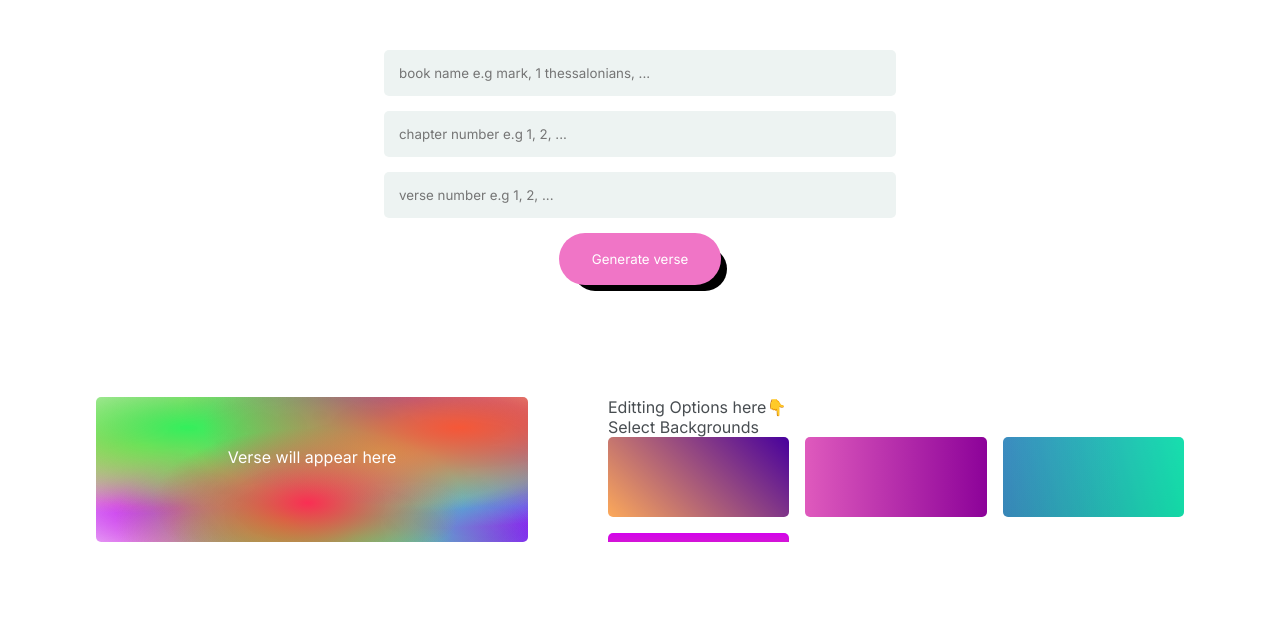
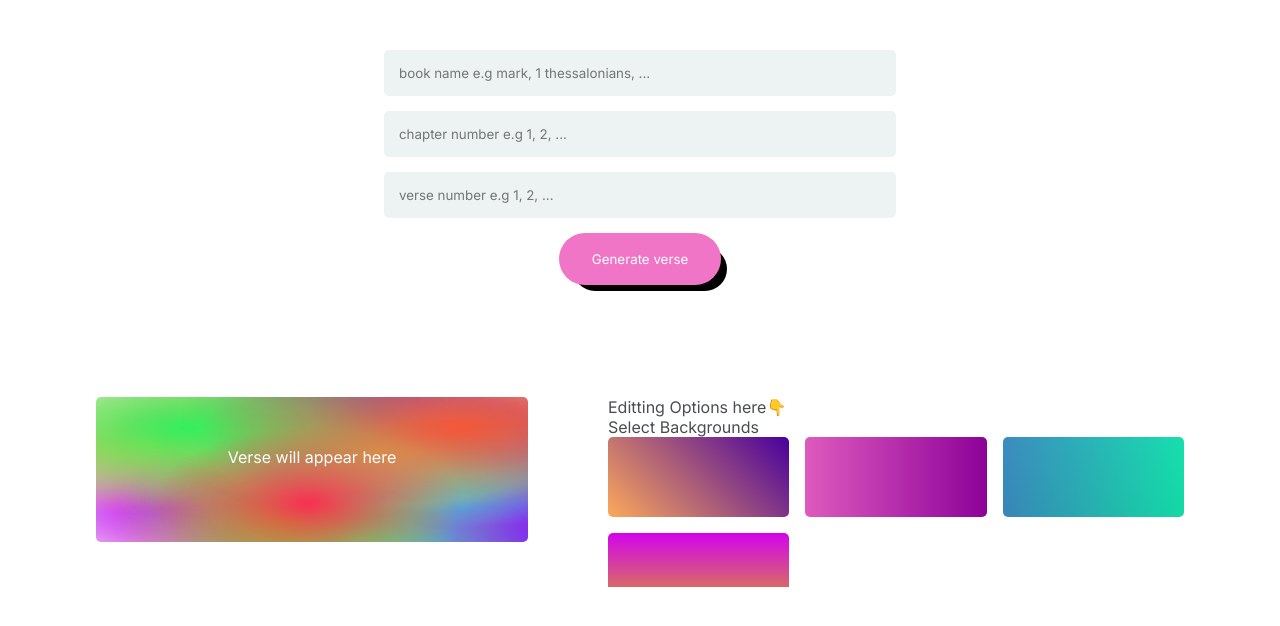
Before and after one commit to abrusu-collins/bibly, a React (Create React App) app: page /app in a window 1280 px wide. Shown: the top 626 px of the page. Built offline with nearby package versions, Linux system fonts and the light colour scheme; a web font is replaced by a local one.

Commit message:
I'm impressed

```diff
--- a/src/scss/app page/_dataandediting.scss
+++ b/src/scss/app page/_dataandediting.scss
@@ -53,7 +53,7 @@
             display: grid;
             grid-template-columns: repeat(3,1fr);
             grid-gap: 1rem;
-            height: 50px;
+            height: 150px;
             & div{
                 padding: 40px;
                 border-radius: 5px;
--- a/src/styles/index.css
+++ b/src/styles/index.css
@@ -210,7 +210,7 @@ form button:hover {
   display: grid;
   grid-template-columns: repeat(3, 1fr);
   grid-gap: 1rem;
-  height: 50px;
+  height: 150px;
 }
 .dataandediting .editing .backgrounds div {
   padding: 40px;
```
